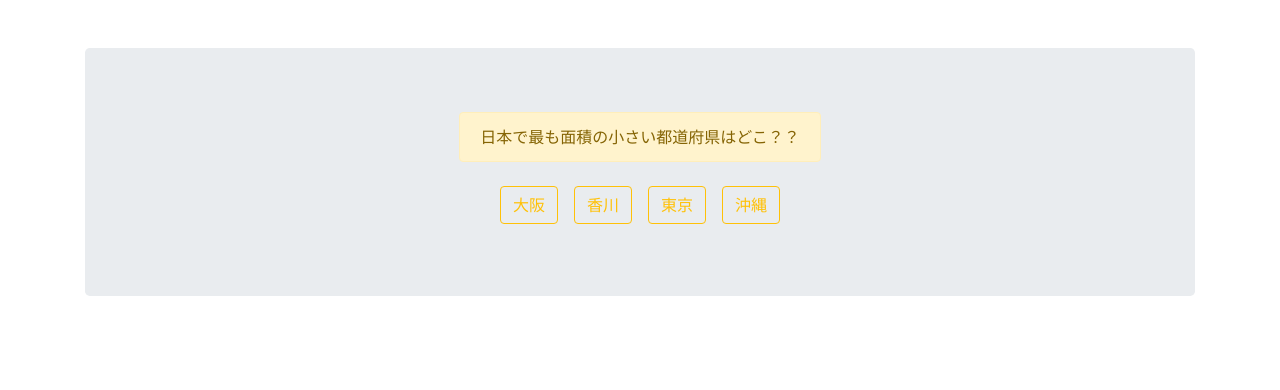
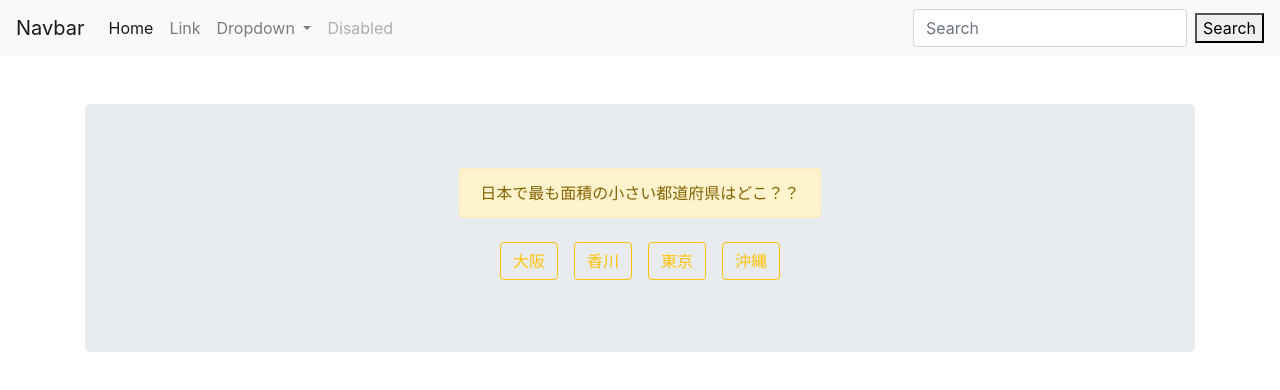
Before and after one commit to nakashimaiori/practice_javascript, a plain HTML site: page index.html in a window 1280 px wide. Drawn offline with nearby package versions, Linux system fonts and the light colour scheme.

Commit message:
[Add]nav

```diff
--- a/index.html
+++ b/index.html
@@ -21,6 +21,42 @@
 </head>
 
 <body>
+
+  <nav class="navbar navbar-expand-lg navbar-light bg-light">
+  <a class="navbar-brand" href="#">Navbar</a>
+  <button class="navbar-toggler" type="button" data-toggle="collapse" data-target="#navbarSupportedContent" aria-controls="navbarSupportedContent" aria-expanded="false" aria-label="Toggle navigation">
+    <span class="navbar-toggler-icon"></span>
+  </button>
+
+  <div class="collapse navbar-collapse" id="navbarSupportedContent">
+    <ul class="navbar-nav mr-auto">
+      <li class="nav-item active">
+        <a class="nav-link" href="#">Home <span class="sr-only">(current)</span></a>
+      </li>
+      <li class="nav-item">
+        <a class="nav-link" href="#">Link</a>
+      </li>
+      <li class="nav-item dropdown">
+        <a class="nav-link dropdown-toggle" href="#" id="navbarDropdown" role="button" data-toggle="dropdown" aria-haspopup="true" aria-expanded="false">
+          Dropdown
+        </a>
+        <div class="dropdown-menu" aria-labelledby="navbarDropdown">
+          <a class="dropdown-item" href="#">Action</a>
+          <a class="dropdown-item" href="#">Another action</a>
+          <div class="dropdown-divider"></div>
+          <a class="dropdown-item" href="#">Something else here</a>
+        </div>
+      </li>
+      <li class="nav-item">
+        <a class="nav-link disabled" href="#">Disabled</a>
+      </li>
+    </ul>
+    <form class="form-inline my-2 my-lg-0">
+      <input class="form-control mr-sm-2" type="search" placeholder="Search" aria-label="Search">
+      <button class=" my-2 my-sm-0" type="submit">Search</button>
+    </form>
+  </div>
+</nav>
 <div class="container">
 
     <div class="jumbotron mt-5">
```
